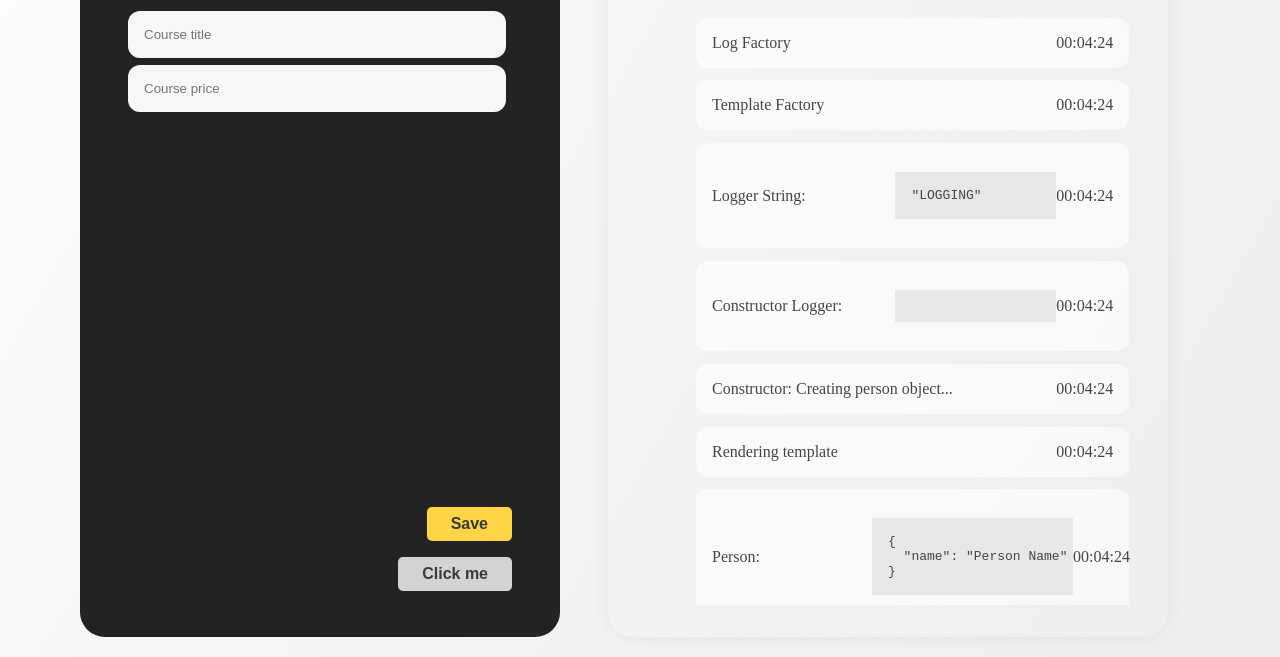
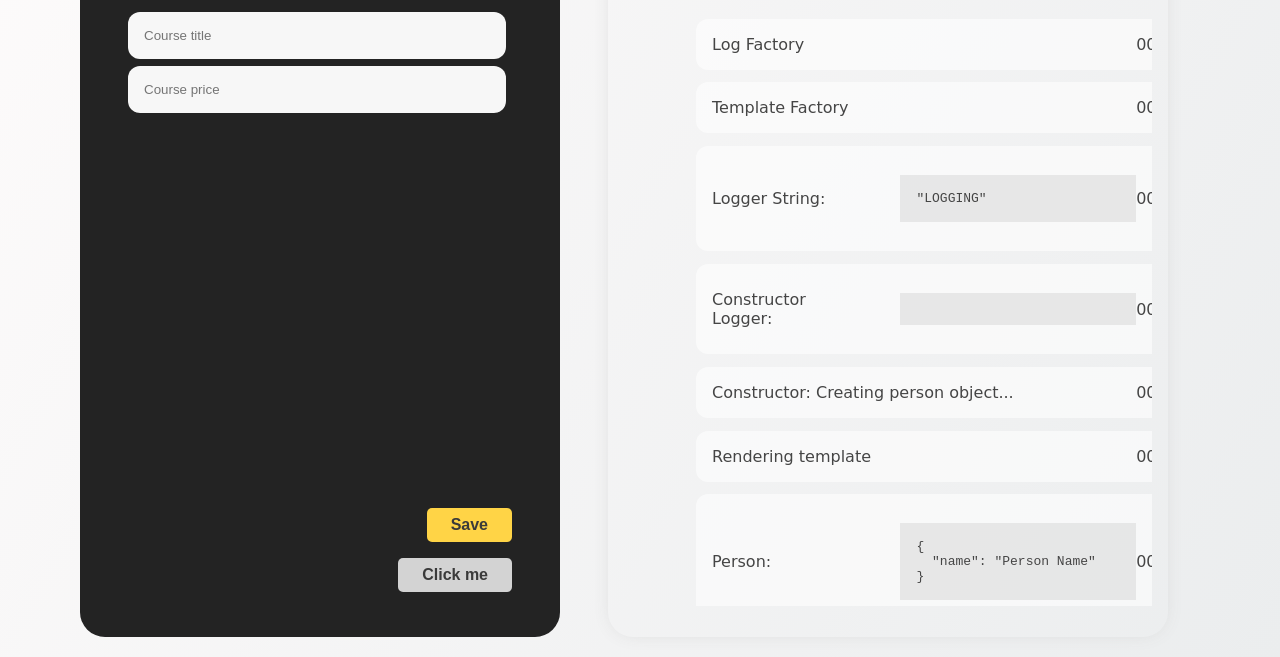
Before and after one commit to flavia3107/typescript-miniproject-2, a website built with Vite: page index.html in a window 1280 px wide. Shown: the part 143-800 px from the top of the page. Built offline with nearby package versions, Linux system fonts and the light colour scheme.

Commit message:
Update font

```diff
--- a/style.css
+++ b/style.css
@@ -2,6 +2,7 @@ html,
 body {
 	min-height: 100%;
 	margin: 0;
+	font-family: "DejaVu Sans", "Open Sans";
 }
 
 body {
@@ -54,6 +55,7 @@ li {
 	margin: 0.8rem 0 0;
 	justify-content: space-between;
 	align-items: center;
+	min-width: 33rem;
 }
 
 .details-container {
```
Also changed, not shown: 1 other file.
